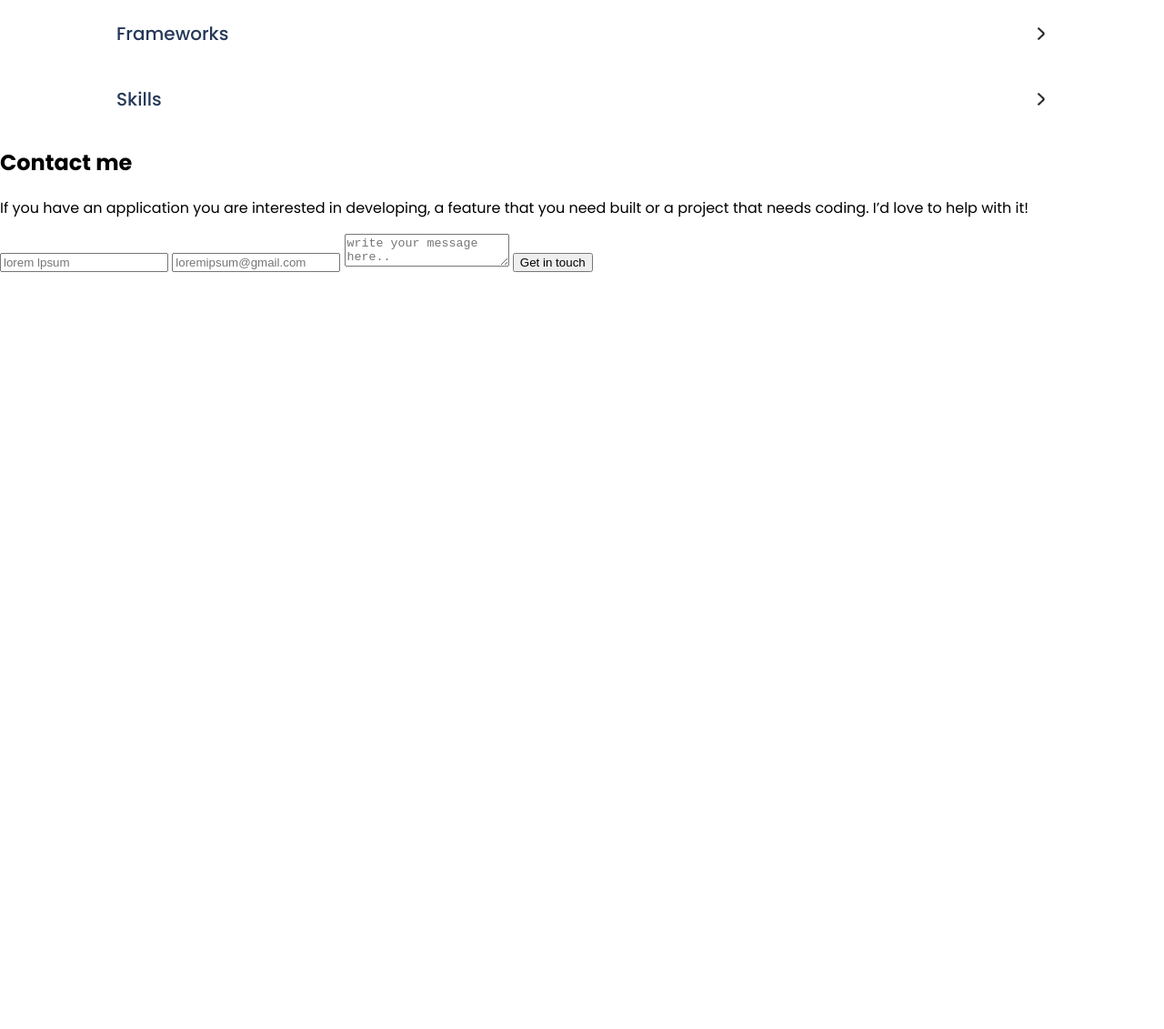
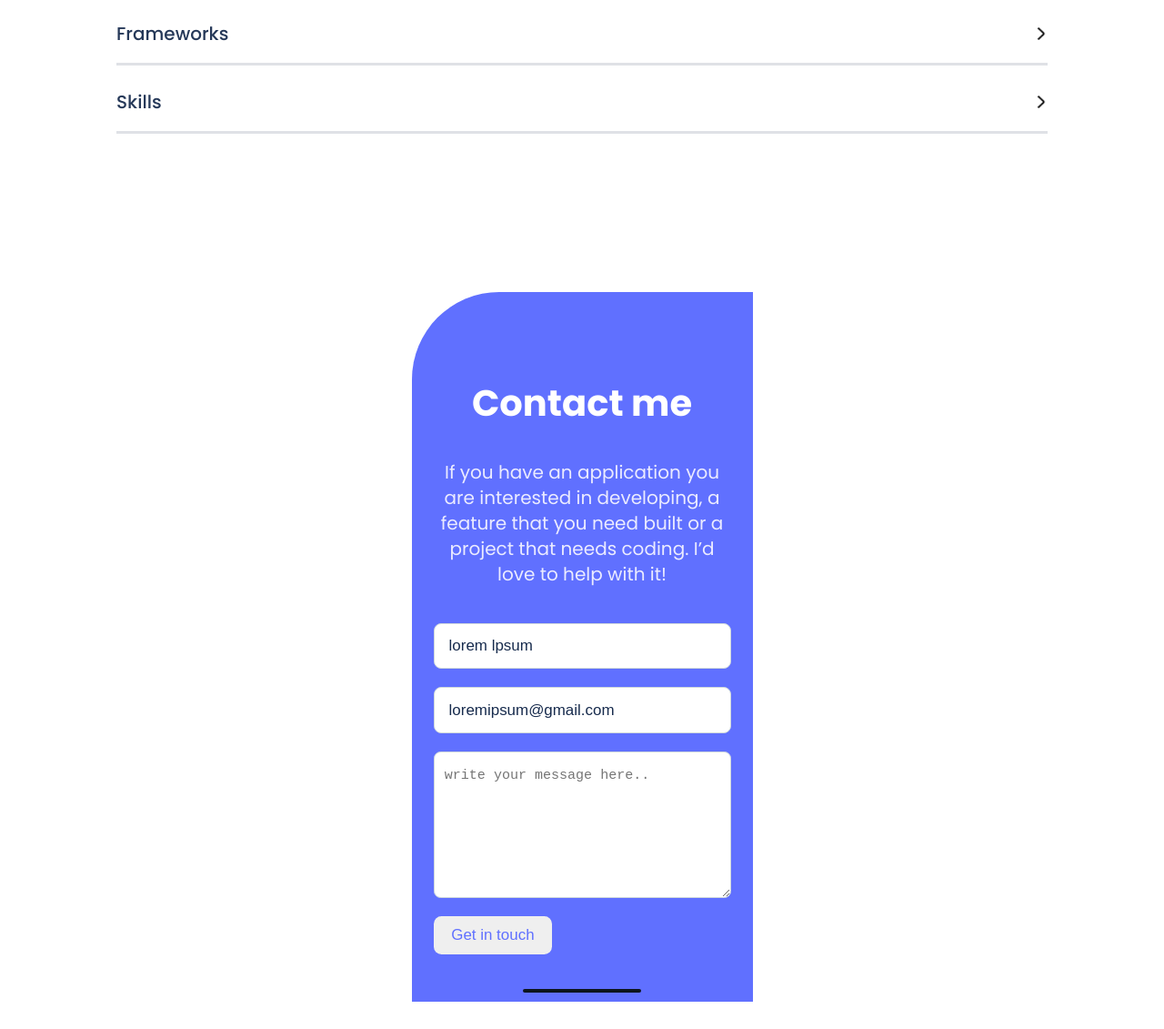
Before and after one commit to MohamedRoshdy2021/Portfolio, a website: page index.html in a window 1280 px wide. Shown: the part 4871-6002 px from the top of the page at 91% size. Before the commit the page ends 5171 px from the top, so only its background shows below. Drawn offline with Linux system fonts and the light colour scheme.

Commit message:
Added styling to the contact-form

```diff
--- a/style.css
+++ b/style.css
@@ -6,6 +6,7 @@ body {
   margin: 0;
   padding: 0;
   font-family: 'Poppins', sans-serif;
+  font-style: normal;
 }
 
 h1,
@@ -22,7 +23,6 @@ p {
 }
 
 .logo {
-  font-style: normal;
   font-weight: 700;
   font-size: 18px;
   line-height: 20px;
@@ -31,7 +31,7 @@ p {
 }
 
 .ul {
-  display: flex;
+  display: none;
   list-style: none;
   gap: 30px;
   font-size: 15px;
@@ -45,17 +45,17 @@ p {
 }
 
 .burger-icon {
-  display: none;
+  display: flex;
   margin-right: 8%;
 }
 
-@media (max-width: 768px) {
+@media (min-width: 768px) {
   .burger-icon {
-    display: flex;
+    display: none;
   }
 
   .ul {
-    display: none;
+    display: flex;
   }
 }
 
@@ -82,7 +82,6 @@ p {
 }
 
 .text {
-  font-style: normal;
   margin: 0 auto 50px;
   min-width: 357px;
   width: 80%;
@@ -246,7 +245,6 @@ p {
 }
 
 #ltsconnct {
-  font-style: normal;
   font-weight: 500;
   font-size: 16px;
   line-height: 24px;
@@ -260,7 +258,6 @@ p {
   text-align: center;
   margin-bottom: 20px;
   color: #396df2;
-  font-style: normal;
   font-weight: 500;
   font-size: 17px;
   line-height: 24px;
@@ -279,6 +276,10 @@ p {
   margin: 8px auto;
   color: #253858;
   width: 80%;
+}
+
+.bor-bot {
+  border-bottom: 3px solid #dfe1e6;
 }
 
 #last-icons {
@@ -323,3 +324,96 @@ p {
 #im {
   margin-left: 40px;
 }
+
+/* the contact me section */
+
+.footer-container {
+  height: 48.75em;
+  width: 23.4375em;
+  background-color: #6070ff;
+  margin: 10.875em auto 1.875em;
+  border-radius: 6em 0 0 0;
+  background-image: url("img2/contact\ form\ shapes-mobile@2x.png");
+  background-position: 100% 20%;
+  background-size: 60%;
+  background-repeat: no-repeat;
+}
+
+#form {
+  display: flex;
+  flex-direction: column;
+  padding: 4.125em 1.5em 0;
+  text-align: center;
+  gap: 1.25em;
+}
+
+#form h2 {
+  font-weight: 700;
+  font-size: 2.5rem;
+  line-height: 2.75rem;
+  margin-bottom: 0;
+  color: #fff;
+}
+
+#form p {
+  color: #ebebff;
+  font-weight: 400;
+  font-size: 1.25rem;
+  line-height: 1.75rem;
+}
+
+#form input {
+  border: 1px solid #cfd8dc;
+  border-radius: 8px;
+  width: 100%;
+  height: 3em;
+  font-weight: 400;
+  font-size: 1.06rem;
+  line-height: 1.25rem;
+  color: #172b4d;
+  padding-left: 0.95em;
+}
+
+#form input::placeholder {
+  color: #172b4d !important;
+}
+
+#form textarea {
+  color: #b3bac5;
+  font-weight: 400;
+  font-size: 0.94rem;
+  line-height: 1.5rem;
+  height: 10.7em;
+  padding: 0.875em 0 0 0.75em;
+  border: 1px solid #cfd8dc;
+  border-radius: 0.5em;
+}
+
+#form button {
+  text-align: center;
+  width: 40%;
+  color: #6070ff;
+  padding: 0.75em 1em;
+  font-weight: 500;
+  font-size: 1.06rem;
+  line-height: 1rem;
+  border-radius: 0.5em;
+  border: 0;
+}
+
+#form span {
+  background: #0d151e;
+  border-radius: 0.7em;
+  height: 0.3em;
+  width: 40%;
+  margin: 1.125em auto 0;
+}
+
+#btn-f:hover {
+  background-color: #7f8cff;
+  color: #ebebff;
+}
+
+#btn-f:active {
+  background-color: #2230d2;
+}
```
